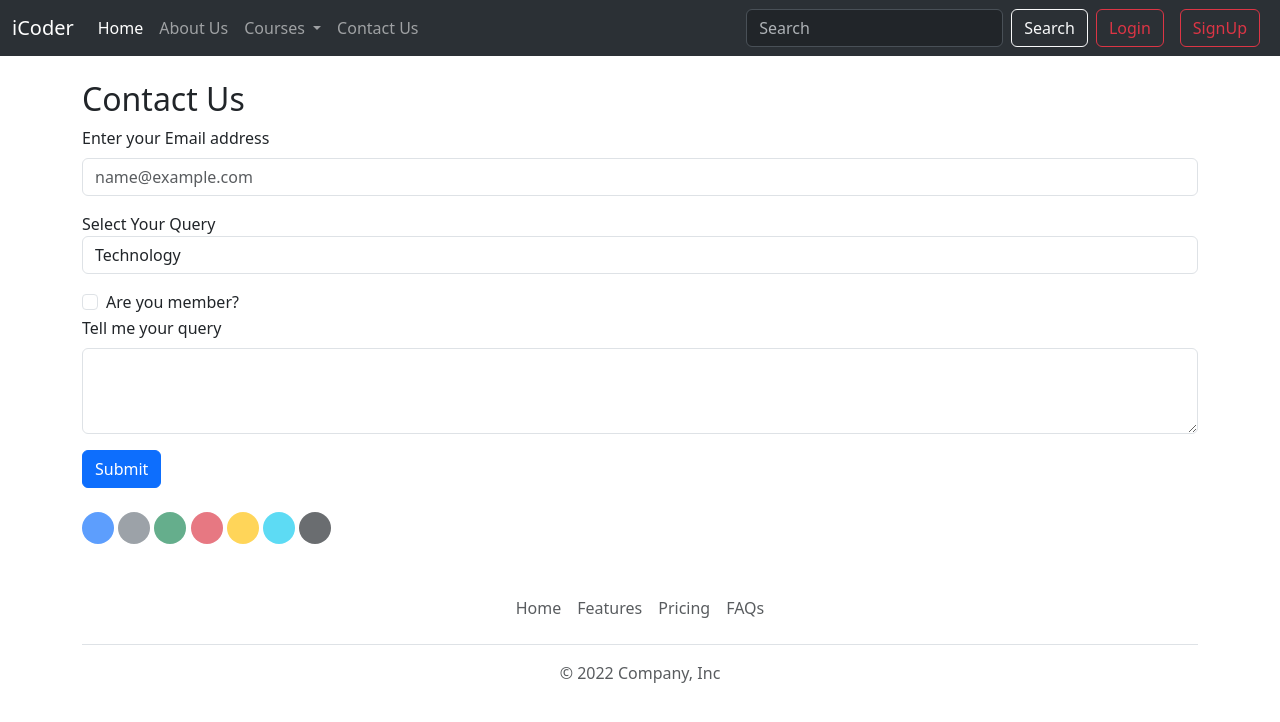
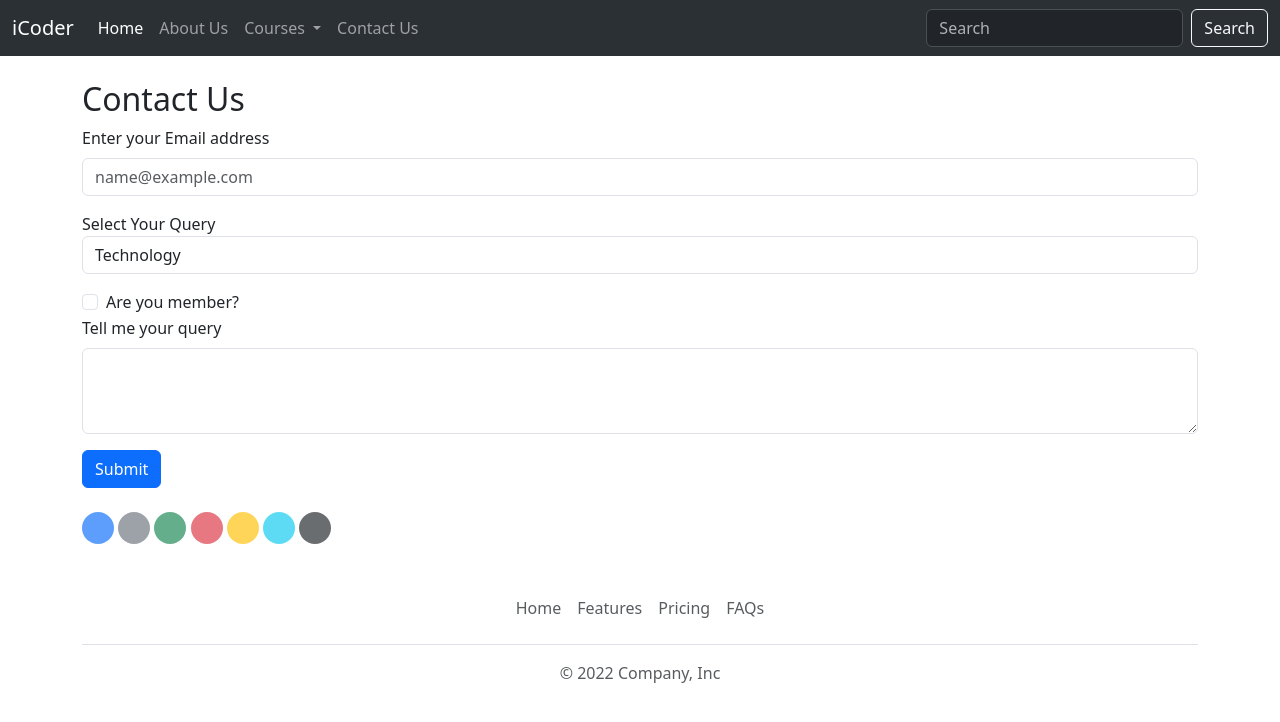
Before and after one commit to jagdishIT-07/iCoder, a plain HTML site: page contact.html in a window 1280 px wide. Drawn offline with nearby package versions, Linux system fonts and the light colour scheme.

Commit message:
login and signup button comment

```diff
--- a/contact.html
+++ b/contact.html
@@ -45,10 +45,10 @@
                 <form class="d-flex" role="search">
                     <input class="form-control me-2" type="search" placeholder="Search" aria-label="Search">
                     <button class="btn btn-outline-light" type="submit">Search</button>
-                    <button class="btn btn-outline-danger mx-2" type="submit" data-bs-toggle="modal"
+<!--                     <button class="btn btn-outline-danger mx-2" type="submit" data-bs-toggle="modal"
                         data-bs-target="#signinmodal">Login</button>
                     <button class="btn btn-outline-danger mx-2" type="submit" data-bs-toggle="modal"
-                        data-bs-target="#signupmodal">SignUp</button>
+                        data-bs-target="#signupmodal">SignUp</button> -->
                 </form>
             </div>
         </div>
```
